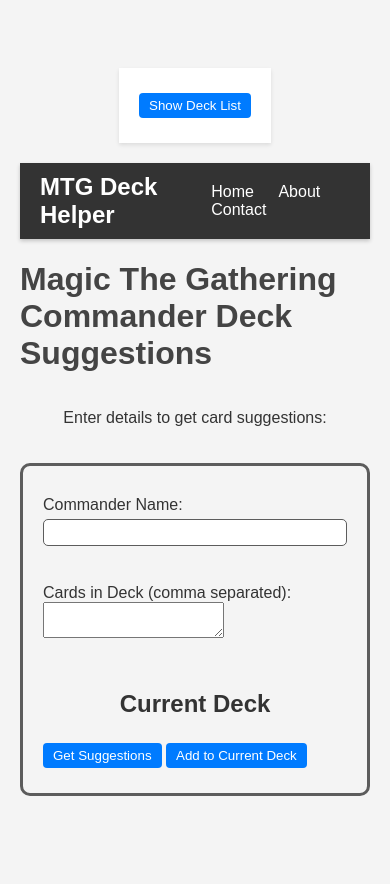
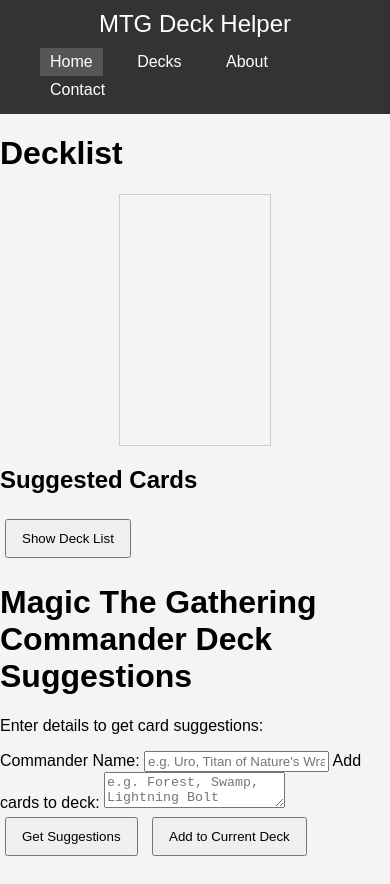
Before and after one commit to ThorbenWoelk/mtg-deck-builder, a SvelteKit app: page / in a window 390 px wide. After the commit the page ends 861 px from the top, so only its background shows below. Built offline with nearby package versions, Linux system fonts and the light colour scheme.

Commit message:
cards cards cards

```diff
--- a/src/app.css
+++ b/src/app.css
@@ -1,185 +1,61 @@
-:root {
-    --primary-bg-color: #1a1a1a;
-    --secondary-bg-color: #292929;
-    --tertiary-bg-color: #3f3f3f;
-    --border-color: #5c5c5c;
-    --primary-text-color: #e2e2e2;
-    --secondary-text-color: #e6e6e6;
-    --tertiary-text-color: #b5b5b5;
-}
-
 body {
     font-family: 'Arial', sans-serif;
-    background-color: var(--primary-bg-color);
-    color: var(--primary-text-color);
     margin: 0;
     padding: 0;
-    display: flex;
-    flex-direction: column;
-    align-items: center;
-    justify-content: center;
-    min-height: 100vh;
-}
-
-header {
-    text-align: center;
-    padding: 20px;
-    background-color: var(--secondary-bg-color);
-    border-bottom: 3px solid var(--border-color);
-}
-
-header img {
-    border-radius: 50%;
-}
-
-form {
-    max-width: 600px;
-    margin: 20px auto;
-    padding: 20px;
-    border: 3px solid var(--border-color);
-    border-radius: 10px;
-}
-
-button {
-    background-color: var(--secondary-bg-color);
-    border: none;
-    padding: 10px 15px;
-    color: var(--primary-text-color);
-    border-radius: 5px;
-    cursor: pointer;
-    transition: background-color 0.3s;
-    margin: 5px 0;
-}
-
-button:hover {
-    background-color: #444444;
-}
-
-h2, h3 {
-    text-align: center;
-}
-
-ul {
-    list-style: none;
-    padding: 0;
-}
-
-li {
-    margin: 10px 0;
-}
-
-.card-container {
-    display: flex;
-    flex-wrap: wrap;
-    justify-content: center;
-    margin: 20px 0;
-}
-
-.mtg-card {
-    background-color: var(--tertiary-bg-color);
-    border: 1px solid #444;
-    border-radius: 10px;
-    padding: 15px;
-    margin: 10px;
-    width: 200px;
-    box-shadow: 0px 0px 15px #000;
-    font-size: 0.9rem;
-}
-
-.mtg-card h3 {
-    text-align: center;
-    margin-top: 0;
-    color: var(--secondary-text-color);
-}
-
-.mtg-card p {
-    color: var(--tertiary-text-color);
-}
-
-.deck-list {
-    margin: 20px 0;
-}
-
-.deck-list li {
-    background-color: var(--tertiary-bg-color);
-    padding: 5px 10px;
-    border-radius: 5px;
-    margin: 5px 0;
-    font-size: 0.9rem;
-}
-
-label {
-    display: block;
-    margin: 10px 0;
-}
-
-input {
-    padding: 5px;
-    border-radius: 5px;
-    border: 1px solid var(--border-color);
-    width: 100%;
-    box-sizing: border-box;
-    margin-top: 5px;
-}
-
-body {
-    font-family: 'Arial', sans-serif;
     background-color: #f4f4f4;
-    margin: 0;
-    padding: 20px;
-    color: #333;
-}
-
-h1 {
-    color: #444;
-}
-
-.deck-list-widget {
-    background-color: #fff;
-    padding: 20px;
-    margin-bottom: 20px;
-    box-shadow: 0 2px 4px rgba(0, 0, 0, 0.1);
-}
-
-button {
-    padding: 5px 10px;
-    background-color: #007bff;
-    color: #fff;
-    border: none;
-    border-radius: 4px;
-    cursor: pointer;
-    transition: background-color 0.2s;
-}
-
-button:hover {
-    background-color: #0056b3;
 }
 
 .navbar {
     background-color: #333;
     color: #fff;
-    padding: 10px 20px;
-    box-shadow: 0 2px 4px rgba(0, 0, 0, 0.2);
+    padding: 10px 0;
 }
 
 .navbar-content {
+    max-width: 1200px;
+    margin: 0 auto;
     display: flex;
     justify-content: space-between;
     align-items: center;
+    padding: 0 20px;
 }
 
 .navbar-title {
-    font-size: 1.5em;
-    font-weight: bold;
+    font-size: 24px;
 }
 
 .navbar-links a {
+    color: #fff;
     margin-left: 20px;
-    color: #fff;
     text-decoration: none;
-    transition: color 0.2s;
+    padding: 5px 10px;
+    display: inline-block;
+    transition: background-color 0.3s;
 }
 
+.navbar-links a.active,
 .navbar-links a:hover {
-    color: #007bff;
+    background-color: #555;
+    text-decoration: none;
 }
+
+button {
+    padding: 10px 15px;
+    margin: 5px;
+    cursor: pointer;
+}
+
+.error {
+    color: red;
+}
+
+/* Responsive navbar styling */
+@media (max-width: 768px) {
+    .navbar-content {
+        flex-direction: column;
+    }
+
+    .navbar-links {
+        margin-top: 10px;
+    }
+}
--- a/src/routes/+layout.svelte
+++ b/src/routes/+layout.svelte
@@ -1,5 +1,22 @@
 <script>
-  import '../app.css'
+    import "../app.css"
+    import {page, navigating} from '$app/stores';
 </script>
 
-<slot />
+<nav class="navbar">
+    <div class="navbar-content">
+        <div class="navbar-title">MTG Deck Helper</div>
+        <div class="navbar-links">
+            <a href="/" class={$page.url.pathname === '/' ? 'active' : ''}>Home</a>
+            <a href="/decks" class={$page.url.pathname === '/decks' ? 'active' : ''}>Decks</a>
+            <a href="/about" class={$page.url.pathname === '/about' ? 'active' : ''}>About</a>
+            <a href="/contact" class={$page.url.pathname === '/contact' ? 'active' : ''}>Contact</a>
+        </div>
+    </div>
+</nav>
+
+{#if $navigating}
+    <p>navigating to {$navigating.to.url.pathname}</p>
+{/if}
+
+<slot/>
--- a/src/routes/+page.svelte
+++ b/src/routes/+page.svelte
@@ -4,7 +4,7 @@
 
     let commanderName: string = '';
     let cardsInDeck: string = '';
-    let suggestedCards: Record<string, string | number | number>[] = [];
+    let suggestedCards: Record<string, string | number>[] = [];
 
     let currentDeck: string[] = [];
     let showDeckList: boolean = false;
@@ -12,7 +12,7 @@
 
     function addToDeck() {
         if (cardsInDeck.trim()) {
-            currentDeck = [...currentDeck, ...cardsInDeck.split(',').map(card => card.trim())];
+            currentDeck = [...currentDeck, ...cardsInDeck.split('\n').map(card => card.trim())];
             cardsInDeck = '';
         }
     }
@@ -44,76 +44,122 @@
         }
     }
 </script>
+
+<style>
+    .decklist, .suggested-cards {
+        display: flex;
+        flex-wrap: wrap;
+        gap: 1rem;
+        justify-content: center;
+    }
+
+    .commander {
+        width: 200px;
+        height: 300px;
+        position: relative;
+        border: 3px solid gold;
+    }
+
+    .card, .suggested-card {
+        width: 150px;
+        height: 250px;
+        position: relative;
+        border: 1px solid #ccc;
+        overflow: hidden;
+    }
+
+    .suggested-card:hover .add-icon {
+        opacity: 1;
+    }
+
+    .add-icon {
+        position: absolute;
+        right: 10px;
+        top: 10px;
+        background-color: #fff;
+        border-radius: 50%;
+        padding: 5px;
+        cursor: pointer;
+        opacity: 0.7;
+        transition: opacity 0.3s;
+    }
+</style>
+
+<!-- Decklist section -->
+<h1>Decklist</h1>
+<div class="decklist">
+    <!-- Commander Card -->
+    <div class="commander card">
+        {commanderName}
+        <!-- Additional styling and details for the commander card go here -->
+    </div>
+
+    <!-- Rest of the Deck -->
+    {#each currentDeck as card}
+        <div class="card">
+            {card}
+            <!-- You can have a small remove icon/button here -->
+        </div>
+    {/each}
+</div>
+
+<!-- Suggested cards section -->
+<h2>Suggested Cards</h2>
+<div class="suggested-cards">
+    {#each suggestedCards as card (card)}
+        <div class="suggested-card card">
+            <span class="add-icon" on:click={() => addSuggestedCardToDeck(card.name)}>+</span>
+            {card.name}
+            <!-- Other details of the suggested card can go here -->
+        </div>
+    {/each}
+</div>
+
+<!-- Errors or other UI components below -->
+{#if error}
+    <p class="error">{error}</p>
+{/if}
+
+
+
 <div class="deck-list-widget">
     <button on:click={() => showDeckList = !showDeckList}>
         {#if showDeckList}Hide Deck List{:else}Show Deck List{/if}
     </button>
-    {#if showDeckList}
-    <ul>
-        {#each currentDeck as card}
-            <li>{card}</li>
-        {/each}
-    </ul>
-    {/if}
 </div>
 
-
-
-<nav class="navbar">
-    <div class="navbar-content">
-        <div class="navbar-title">MTG Deck Helper</div>
-        <div class="navbar-links">
-            <a href="#">Home</a>
-            <a href="#">About</a>
-            <a href="#">Contact</a>
-        </div>
-    </div>
-</nav>
-
 <h1>Magic The Gathering Commander Deck Suggestions</h1>
-
 <p>Enter details to get card suggestions:</p>
 
 <form on:submit|preventDefault={handleSubmit}>
     <label>
         Commander Name:
-        <input type="text" bind:value={commanderName} required>
+        <input type="text" bind:value={commanderName} required placeholder="e.g. Uro, Titan of Nature's Wrath">
     </label>
-    <br>
+
     <label>
-        Cards in Deck (comma separated):
-        <textarea bind:value={cardsInDeck}></textarea>
+        Add cards to deck:
+        <textarea bind:value={cardsInDeck} placeholder="e.g. Forest, Swamp, Lightning Bolt"></textarea>
     </label>
-    <br>
 
+    <button type="submit" disabled={isLoading}>
+        {isLoading ? 'Loading...' : 'Get Suggestions'}
+    </button>
 
-    <h2>Current Deck</h2>
-    <ul>
-        {#each currentDeck as card}
-            <li>
-                {card}
-                <button on:click={() => removeFromDeck(card)}>Remove</button>
-            </li>
-        {/each}
-    </ul>
-
-
-    <button type="submit" disabled={isLoading}>Get Suggestions</button>
     <button type="button" on:click={addToDeck}>Add to Current Deck</button>
-
 </form>
 
 {#if suggestedCards.length}
     <h2>Suggested Cards:</h2>
     <ul>
         {#each suggestedCards as card (card)}
-
             <li>
-                <strong>{card.name}</strong><br>
-                Number of Decks: {card.num_decks}<br>
-                Popularity: {card.percentage_popularity.toFixed(2)}%<br>
+                <strong>{card.name}</strong>
+                <div class="suggested-card-stats">
+                    <span>Number of Decks: {card.num_decks}</span>
+                    <span>Popularity: {card.percentage_popularity.toFixed(2)}%</span>
+                </div>
             </li>
-
         {/each}
     </ul>
 {/if}
--- /dev/null
+++ b/src/routes/about/+page.svelte
@@ -0,0 +1,2 @@
+<h1>about</h1>
+<p>this is the about page.</p>
--- /dev/null
+++ b/src/routes/contact/+page.svelte
@@ -0,0 +1,2 @@
+<h1>Contact</h1>
+<p>this is the contact page.</p>
--- /dev/null
+++ b/src/routes/decks/+page.svelte
@@ -0,0 +1,2 @@
+<h1>Decks</h1>
+<p>this is the decks page.</p>
--- /dev/null
+++ b/src/routes/index.svelte
@@ -0,0 +1,5 @@
+
+<script>
+    import { goto } from '$app/navigation';
+    goto('/');
+</script>
--- a/src/services/api.ts
+++ b/src/services/api.ts
@@ -1,7 +1,7 @@
 
 import type { CommanderRequest, SuggestionResponse, HTTPValidationError } from './models';
 
-const BASE_URL = 'http://localhost:8000/api';  // Assuming the API is hosted at the same domain
+const BASE_URL = 'http://localhost:8000';  // Assuming the API is hosted at the same domain
 
 export async function suggestCard(data: CommanderRequest): Promise<SuggestionResponse> {
     const response = await fetch(`${BASE_URL}/suggest`, {
@@ -19,3 +19,17 @@
         throw new Error(errorData.detail.map(e => e.msg).join(', '));
     }
 }
+
+export async function createDeck(deck: {name: string, cards: string[]}) {
+    const response = await fetch(`${BASE_URL}/deck`, {
+        method: 'POST',
+        headers: {
+            'Content-Type': 'application/json',
+        },
+        body: JSON.stringify(deck),
+    });
+    if (!response.ok) {
+        throw new Error(await response.text());
+    }
+    return await response.json();
+}
```
Also changed, not shown: src/routes/__error.svelte (added, +8 -0 lines), src/services/models.ts (+6 -2 lines). Lines whose indentation alone changed are shown as unchanged.
